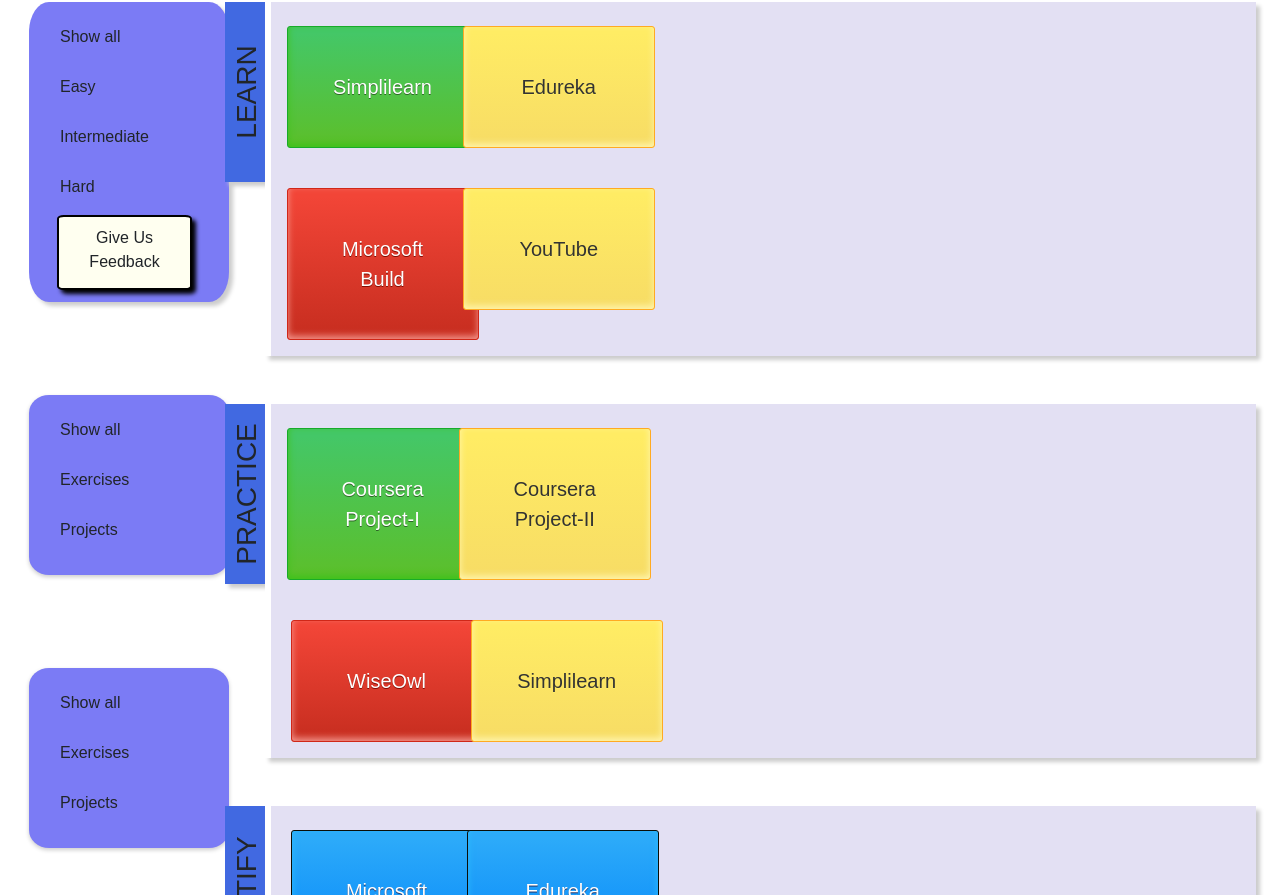
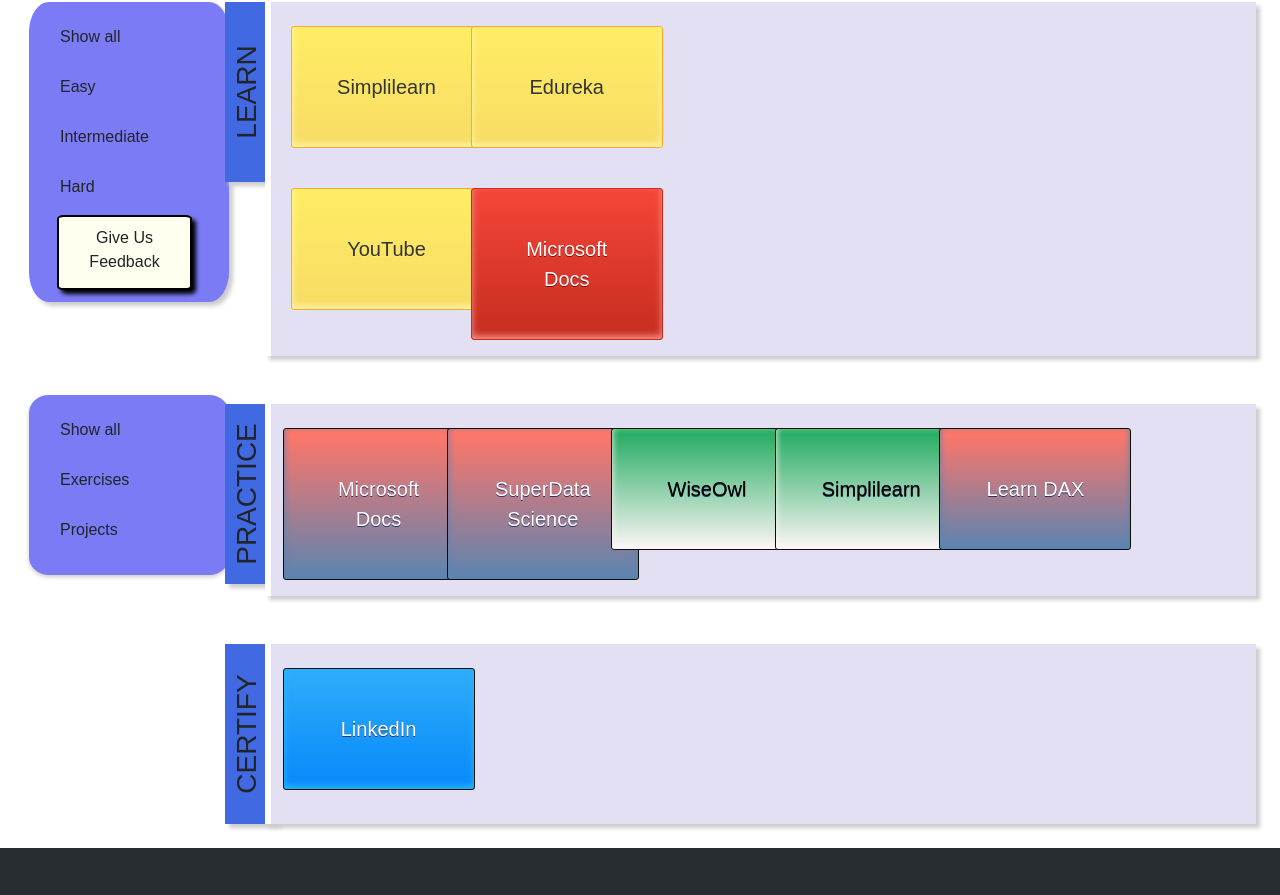
Before and after one commit to ezskillup/ezskillup.github.io, a plain HTML site: page skill_pages/powerbi.html in a window 1280 px wide. Shown: the part 480-1375 px from the top of the page. Drawn offline with nearby package versions, Linux system fonts and the light colour scheme; files whose address does not match are found by name.

Commit message:
power-bi-complete

```diff
--- a/skill_pages/powerbi.html
+++ b/skill_pages/powerbi.html
@@ -41,15 +41,6 @@
                         </div>
                     </div>
                 </div>
-                <div class="col-md ">
-                    <div class="side_projectfil">
-                        <div id="myBtnContainer">
-                            <button class="btn" onclick="filterSelection('all')"> Show all</button>
-                            <button class="btn" onclick="filterSelection('exercises')"> Exercises</button>
-                            <button class="btn" onclick="filterSelection('projects')"> Projects</button>
-                        </div>
-                    </div>
-                </div>
             </div>
             <div class="order-1 order-sm-1 order-lg-2 col-10">
                 <div class="row row-cols-1 row-cols-sm-1 row-cols-md-1 row-cols-lg-1 row-cols-auto g-5">
@@ -60,10 +51,10 @@
                         <div class="container_box row">
                             <div class="col-6">
                                 <div class="buttons_container row row-cols-auto">
-                                    <div class="col-md-4 mt-4 mx-1"><p><a href="https://www.youtube.com/watch?v=j5RAHGfKaBc&ab_channel=Simplilearn" class="easyskill_button" target="_blank" type="button">Simplilearn</a></p></div>
-                                    <div class="col-md-4 mt-4 mx-2"><p><a href="https://www.youtube.com/watch?v=W0mG3KFR3Hw&list=PL9ooVrP1hQOElgtd2D_rU5McNbXofqMii&ab_channel=edureka%21" class="medskill_button" target="_blank" type="button">Edureka</a></p></div>
-                                    <div class="col-md-4 mt-4 mx-1"><p><a href="https://docs.microsoft.com/en-us/learn/powerplatform/power-bi" class="hardskill_button" target="_blank" type="button">Microsoft Build</a></p></div>
-                                    <div class="col-md-4 mt-4 mx-2"><p><a href="https://www.youtube.com/watch?v=o5HzOz2R3ZU&ab_channel=ProgrammingKnowledge" class="medskill_button" target="_blank" type="button">YouTube</a></p></div>
+                                    <div class="col-md-6 col-xl-4 mt-4 mx-2 filterDiv intermediate exercises projects"><p><a href="https://www.simplilearn.com/learn-power-bi-basics-free-course-skillup" class="medskill_button" target="_blank" type="button">Simplilearn</a></p></div>
+                                    <div class="col-md-6 col-xl-4 mt-4 mx-2 filterDiv intermediate exercises projects"><p><a href="https://www.youtube.com/watch?v=W0mG3KFR3Hw&list=PL9ooVrP1hQOElgtd2D_rU5McNbXofqMii&ab_channel=edureka%21" class="medskill_button" target="_blank" type="button">Edureka</a></p></div>
+                                    <div class="col-md-6 col-xl-4 mt-4 mx-2 filterDiv intermediate exercises projects"><p><a href="https://www.youtube.com/watch?v=o5HzOz2R3ZU&ab_channel=ProgrammingKnowledge" class="medskill_button" target="_blank" type="button">YouTube</a></p></div>
+                                    <div class="col-md-6 col-xl-4 mt-4 mx-2 filterDiv hard exercises projects"><p><a href="https://docs.microsoft.com/en-us/learn/powerplatform/power-bi" class="hardskill_button" target="_blank" type="button">Microsoft Docs</a></p></div>
                                 </div>
                             </div>
                         </div>
@@ -73,12 +64,13 @@
                             <h3 class="tag">PRACTICE</h3>
                         </div>
                         <div class="container_box row">
-                            <div class="col-6">
-                                <div class="buttons_container row row-cols-auto">
-                                    <div class="col-md-4 mt-4 mx-1"><p><a href="https://www.coursera.org/projects/power-bi-desktop" class="easyskill_button" target="_blank" type="button">Coursera Project-I</a></p></div>
-                                    <div class="col-md-4 mt-4 mx-1"><p><a href="https://www.coursera.org/projects/sales-analysis-using-power-bi" class="medskill_button" target="_blank" type="button">Coursera Project-II</a></p></div>
-                                    <div class="col-md-4 mt-4 mx-2"><p><a href="https://www.wiseowl.co.uk/power-bi/exercises/" class="hardskill_button" target="_blank" type="button">WiseOwl</a></p></div>
-                                    <div class="col-md-4 mt-4 mx-2"><p><a href="https://www.simplilearn.com/power-bi-exam-questions-free-practice-test" class="medskill_button" target="_blank" type="button">Simplilearn</a></p></div>
+                            <div class="col-12">
+                                <div class="buttons_container row">
+                                    <div class="col-xl-2 col-lg-6 col-md-6 mt-4 filterDiv projects easy intermediate hard"><p><a href="https://docs.microsoft.com/en-us/power-bi/create-reports/sample-datasets" class="projects_button" target="_blank" type="button">Microsoft Docs</a></p></div>
+                                    <div class="col-xl-2 col-lg-6 col-md-6 mt-4 filterDiv projects easy intermediate hard"><p><a href="https://www.superdatascience.com/pages/powerbi" class="projects_button" target="_blank" type="button">SuperData Science</a></p></div>
+                                    <div class="col-xl-2 col-lg-6 col-md-6 mt-4 filterDiv exercises easy intermediate hard"><p><a href="https://www.wiseowl.co.uk/power-bi/exercises/" class="exercises_button" target="_blank" type="button">WiseOwl</a></p></div>
+                                    <div class="col-xl-2 col-lg-6 col-md-6 mt-4 filterDiv exercises easy intermediate hard"><p><a href="https://www.simplilearn.com/power-bi-exam-questions-free-practice-test" class="exercises_button" target="_blank" type="button">Simplilearn</a></p></div>
+                                    <div class="col-xl-2 col-lg-6 col-md-6 mt-4 filterDiv projects easy intermediate hard"><p><a href="https://www.learndax.com/power-bi-sample-data-for-beginners-to-download/" class="projects_button" target="_blank" type="button">Learn DAX</a></p></div>
                                 </div>
                             </div>
                         </div>
@@ -88,12 +80,9 @@
                             <h3 class="tag">CERTIFY</h3>
                         </div>
                         <div class="container_box row">
-                            <div class="col-6">
+                            <div class="col-12">
                                 <div class="buttons_container row row-cols-auto">
-                                    <div class="col-md-4 mt-4 mx-2"><p><a href="https://docs.microsoft.com/en-us/learn/certifications/exams/da-100" class="skill_button" target="_blank" type="button">Microsoft</a></p></div>
-                                    <div class="col-md-4 mt-4 mx-1"><p><a href="https://www.edureka.co/power-bi-certification-training?utm_source=Google-Search-Brand&utm_medium=cpc&utm_campaign=Brand-Course-Search-CA-BMM&gclid=CjwKCAjw1uiEBhBzEiwAO9B_HTk8-HfS3jKbTgyYOvvtBoznHPTtWvAuGxhU895B7HD5ze-BsKITdBoCExcQAvD_BwE" class="skill_button" target="_blank" type="button">Edureka</a></p></div>
-                                    <div class="col-md-4 mt-4 mx-2"><p><a href="https://www.udemy.com/course/70-778-analyzing-and-visualizing-data-with-power-bi/?utm_source=adwords&utm_medium=udemyads&utm_campaign=Webindex_Catchall_la.EN_cc.CA&utm_term=_._ag_119831896715_._ad_504641403594_._kw__._de_c_._dm__._pl__._ti_dsa-999576473177_._li_9001561_._pd__._&matchtype=b&gclid=CjwKCAjw1uiEBhBzEiwAO9B_HTzrcHfkhjmlSVZ7ZLMmRrp2308Dys4O168kH8y0EnPuLAnaj-pmLRoCWKEQAvD_BwE" class="skill_button" target="_blank" type="button">Udemy</a></p></div>
-                                    <div class="col-md-4 mt-4 mx-1"><p><a href="#" class="skill_button" target="_blank" type="button">LinkedIn</a></p></div>
+                                    <div class="col-xl-2 col-lg-6 col-md-6 mt-4"><p><a href="#" class="skill_button" target="_blank" type="button">LinkedIn</a></p></div>
                                 </div>
                             </div>
                         </div>
```
